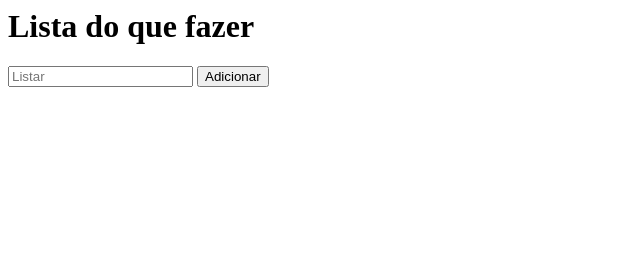
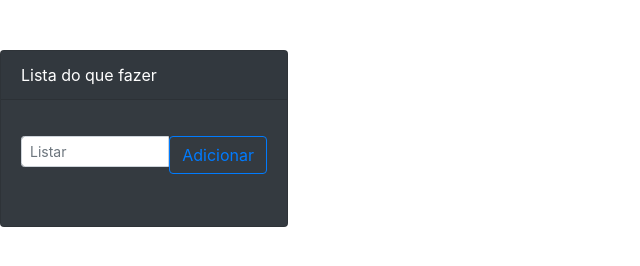
Before and after one commit to Ramon-Barros/javascript_aula, a plain HTML site: page index.html in a window 1280 px wide. Shown: the whole page, without its empty margins (0-640 px from the left). Drawn offline with nearby package versions, Linux system fonts and the light colour scheme.

Commit message:
criando um cartão para visualizar a lista

```diff
--- a/index.html
+++ b/index.html
@@ -2,17 +2,27 @@
     <head>
         <meta charset="UTF-8">
         <title>Aula de JavaScript</title>
+        <link rel="stylesheet" href="https://stackpath.bootstrapcdn.com/bootstrap/4.1.3/css/bootstrap.min.css" integrity="sha384-MCw98/SFnGE8fJT3GXwEOngsV7Zt27NXFoaoApmYm81iuXoPkFOJwJ8ERdknLPMO" crossorigin="anonymous">
     </head>
     <body>
+            <div style="height: 50px"></div>
         <div id="app">
-           <h1> Lista do que fazer</h1>
-            <ul>
+            <div class="card text-white bg-dark mb-3" style="max-width: 18rem;">
+                    <div class="card-header"> Lista do que fazer</div>
+                    <div class="card-body">
+                    <ul>
 
-            </ul>
+                    </ul>
+                    <form class="form-inline">
+                        <div class="input-group input-group-sm mb-3">
+                                <input type="text" placeholder="Listar" class="form-control">
+                                <button class="btn btn-outline-primary">Adicionar</button>
+                        </div>
+                    </form>
+                </div>
+            </div>
+        </div>
 
-            <input type="text" placeholder="Listar">
-            <button>Adicionar</button>
-        </div>
 
 
         <script src="estilo.js"></script>
```
